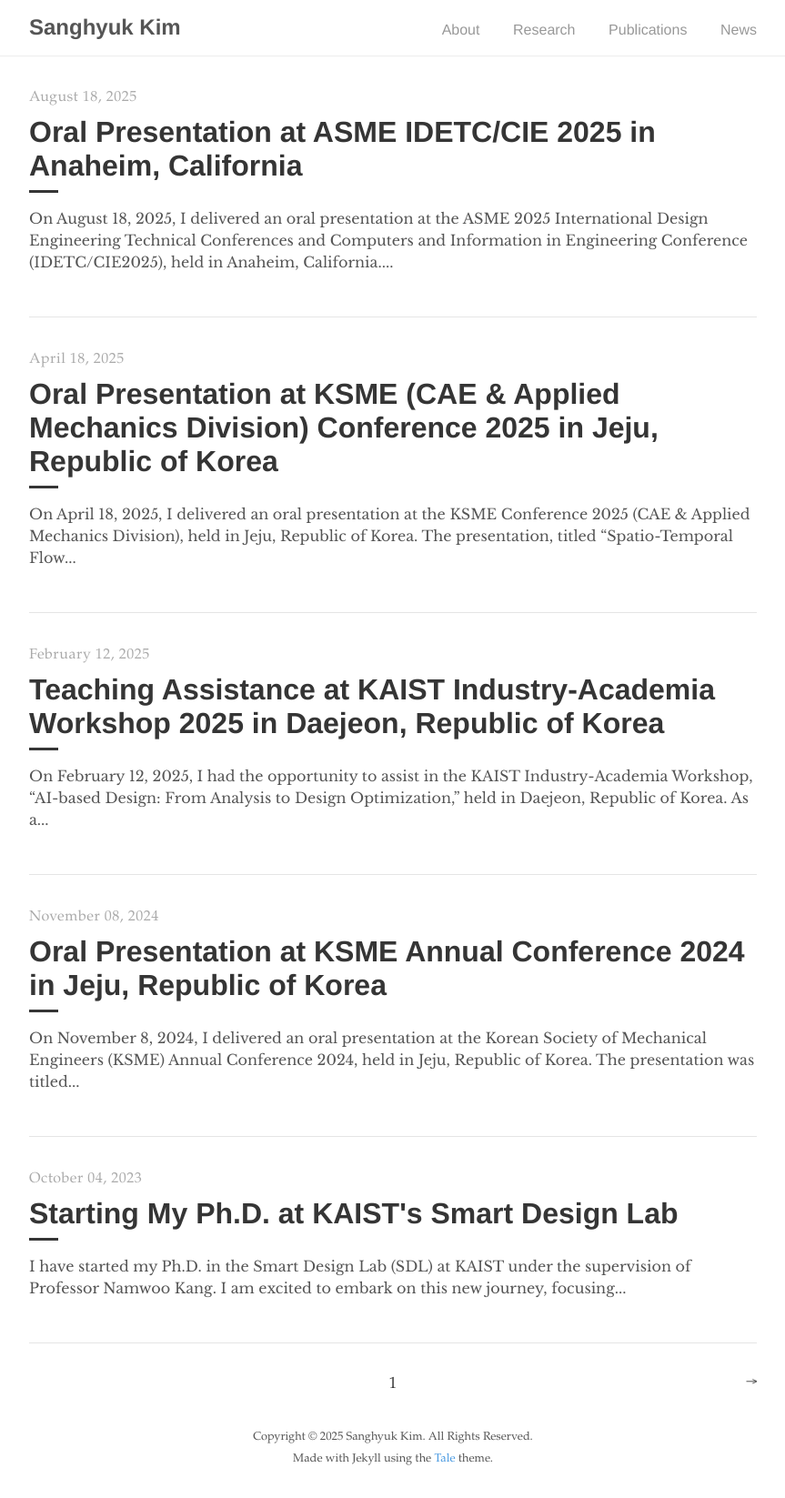
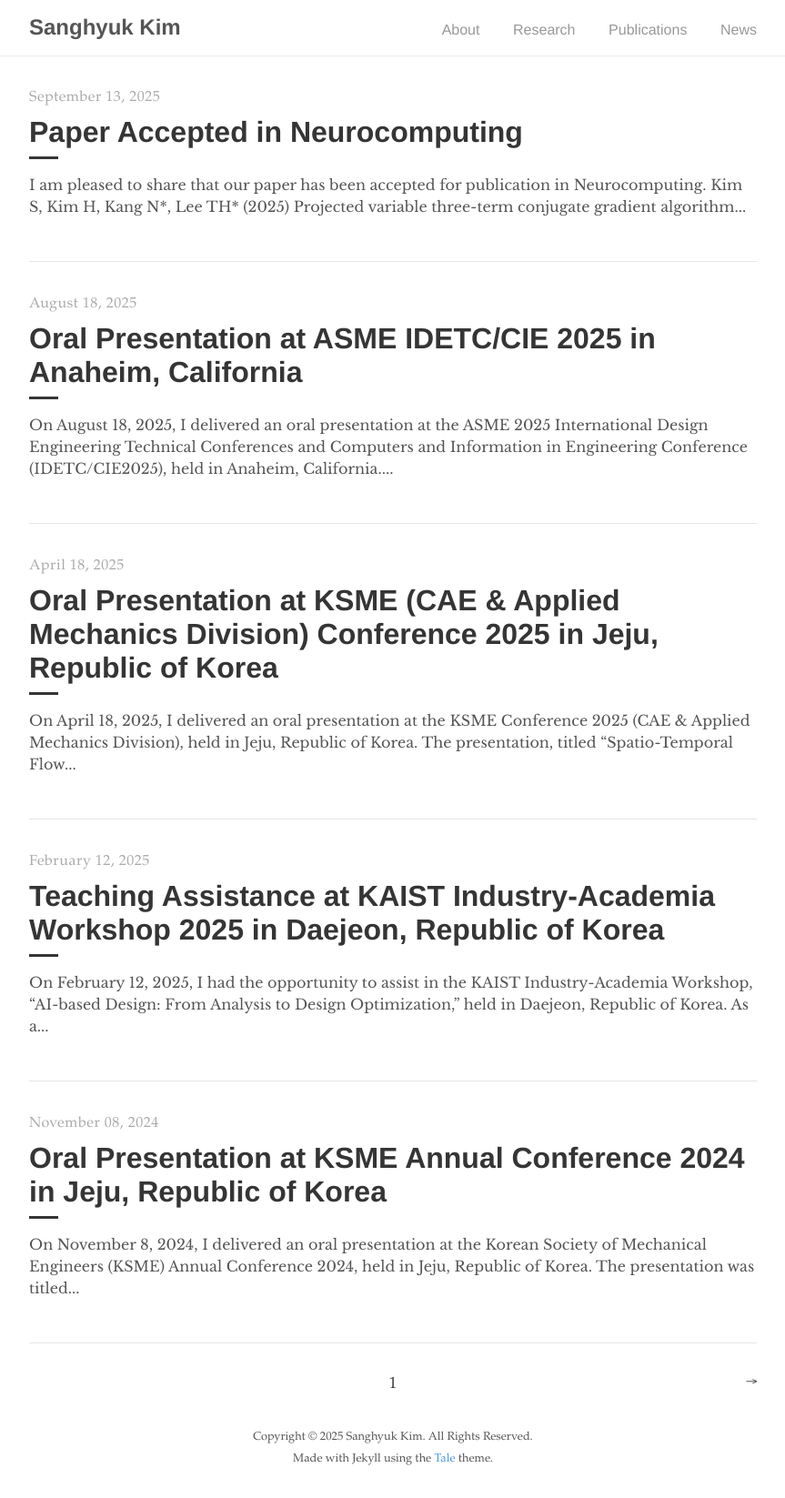
Before and after one commit to kim-sanghyuk/kim-sanghyuk.github.io, a Jekyll site: the page built from index.html, in a window 1280 px wide. Shown: the whole page at 91% size, without its empty margins (208-1071 px from the left). Built offline with Jekyll 4.4.1, drawn with Linux system fonts in a browser that asks for light colours; the list of posts is cut into pages by our own code.

Commit message:
Publication updates

```diff
--- a/_pages/research.md
+++ b/_pages/research.md
@@ -5,4 +5,12 @@
 permalink: /research/
 ---
 
-# To Be Updated
+![2025_NEUCOM_graphical_absract](/images/2025_NEUCOM_graphical_absract.png){: width="100%" height="100%"}
+
+## Optimization Algorithm Research
+
+This study introduces the **Projected Variable Three-Term Conjugate Gradient (PVTTCG)** algorithm, designed to overcome the trade-off between fast convergence and strong generalization in deep neural network training.
+By stabilizing the optimization path through geometric projection, PVTTCG consistently improves generalization performance across benchmarks and real-world applications such as vehicle crash prediction.
+
+**Reference:**
+**Kim S**, Kim H, Kang N\*, Lee TH\* (2025) Projected variable three-term conjugate gradient algorithm for enhancing generalization performance in deep neural network training. _Neurocomputing_ (Accepted).
--- /dev/null
+++ b/_posts/2025-09-13-Publication_2025_Neurocomputing.md
@@ -0,0 +1,14 @@
+---
+layout: post
+title: "Paper Accepted in Neurocomputing"
+author: "Sanghyuk Kim"
+date: 2025-09-13
+---
+
+![Publication_2025_Neurocomputing](/images/Neurocomputing.jpg){: width="100%" height="100%"}
+
+I am pleased to share that our paper has been accepted for publication in **Neurocomputing**.
+
+**Kim S**, Kim H, Kang N\*, Lee TH\* (2025) Projected variable three-term conjugate gradient algorithm for enhancing generalization performance in deep neural network training. _Neurocomputing_ (Accepted).
+
+This work proposes the **Projected Variable Three-Term Conjugate Gradient (PVTTCG)** algorithm, which effectively balances fast convergence and improved generalization in deep learning, with validation across image classification, language modeling, and real-world engineering applications.
```
Also changed, not shown: images/Neurocomputing.jpg (added), 1 other file.
